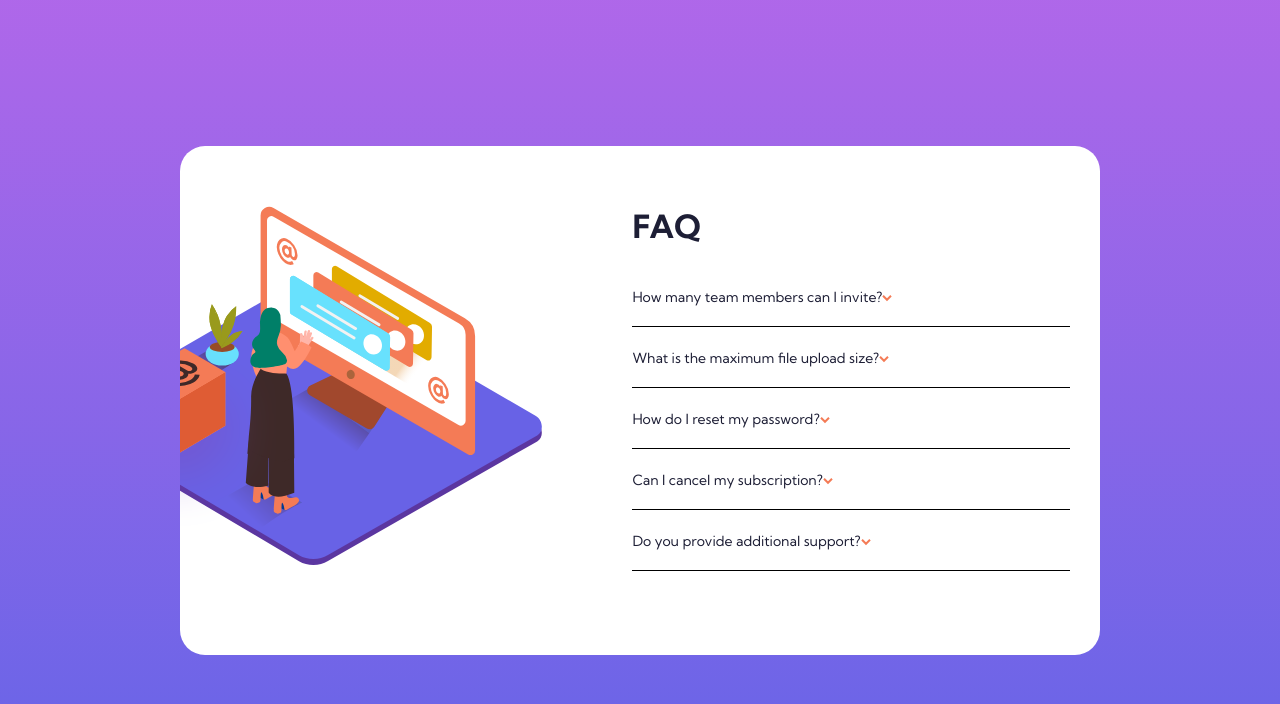
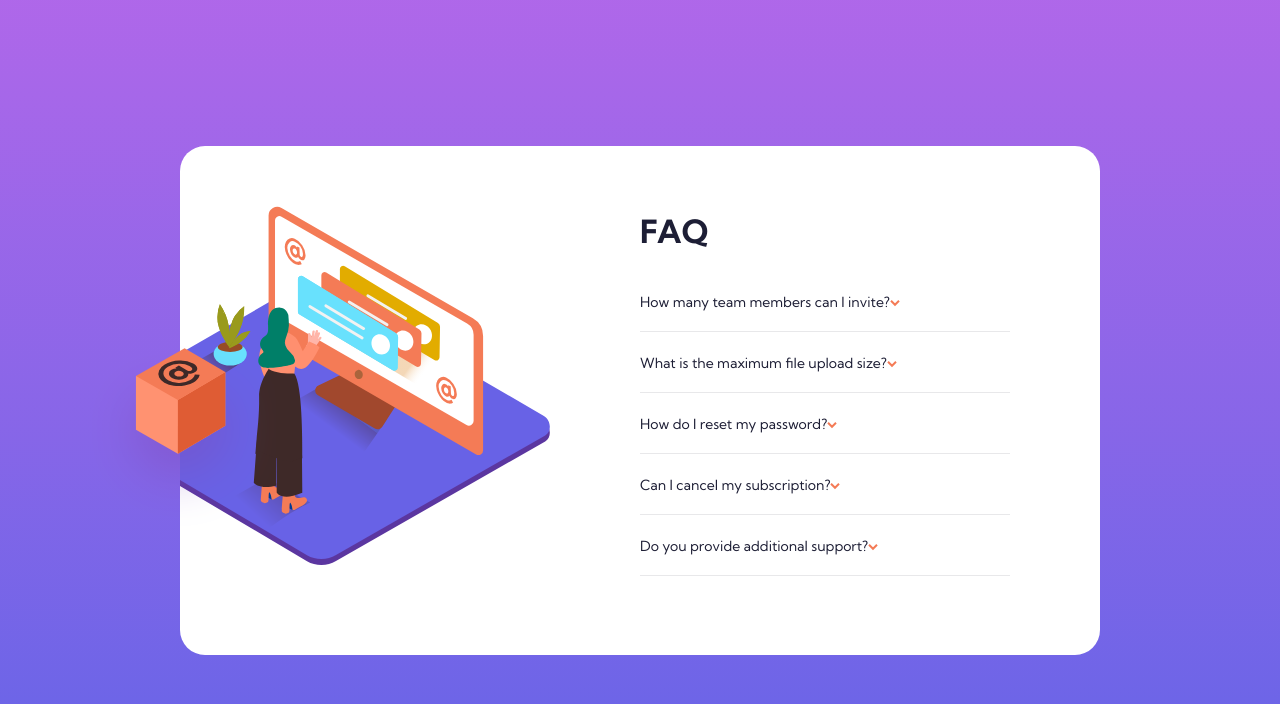
Before and after one commit to michaelakleer/faq-accordion-card-react, a React (Create React App) app: page / in a window 1280 px wide. Shown: the top 704 px of the page. Built offline with nearby package versions, Linux system fonts and the light colour scheme.

Commit message:
Updated styling

```diff
--- a/src/App.css
+++ b/src/App.css
@@ -19,10 +19,10 @@ body {
 .container {
   background: #ffffff;
   border-radius: 25px;
-  width: 920px;
+  width: 100%;
+  max-width: 920px;
   height: 509px;
   padding: 60px 0;
-  overflow: hidden;
   position: relative;
   display: flex;
   flex-direction: row;
@@ -31,6 +31,7 @@ body {
 .picture {
   width: 100%;
   position: relative;
+  overflow: hidden;
 }
 
 .box {
@@ -47,12 +48,16 @@ body {
 
 .faq {
   width: 100%;
-  padding-right: 30px;
+  padding: 5px 0 0 0;
+}
+
+.faqQuestions {
+  margin-right: 90px;
 }
 
 .question {
   padding: 20px 0;
-  border-bottom: 1px solid #000;
+  border-bottom: 1px solid #e8e8ea;
 }
 
 h1 {
@@ -64,7 +69,6 @@ h2 {
   font-size: 14px;
   font-weight: 400;
   color: #4b4c5f;
-
   display: inline;
   padding-bottom: 20px;
 }
```
